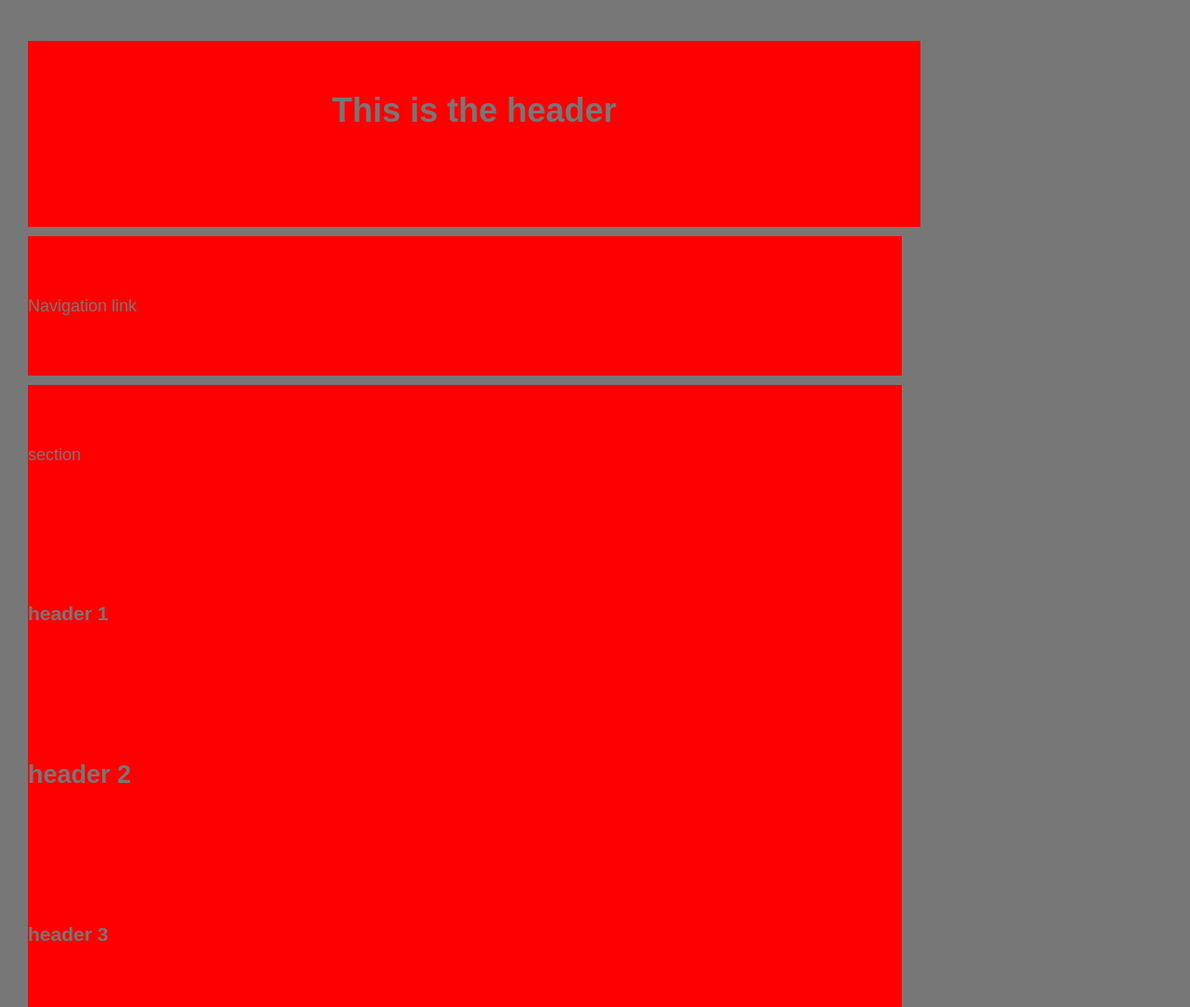
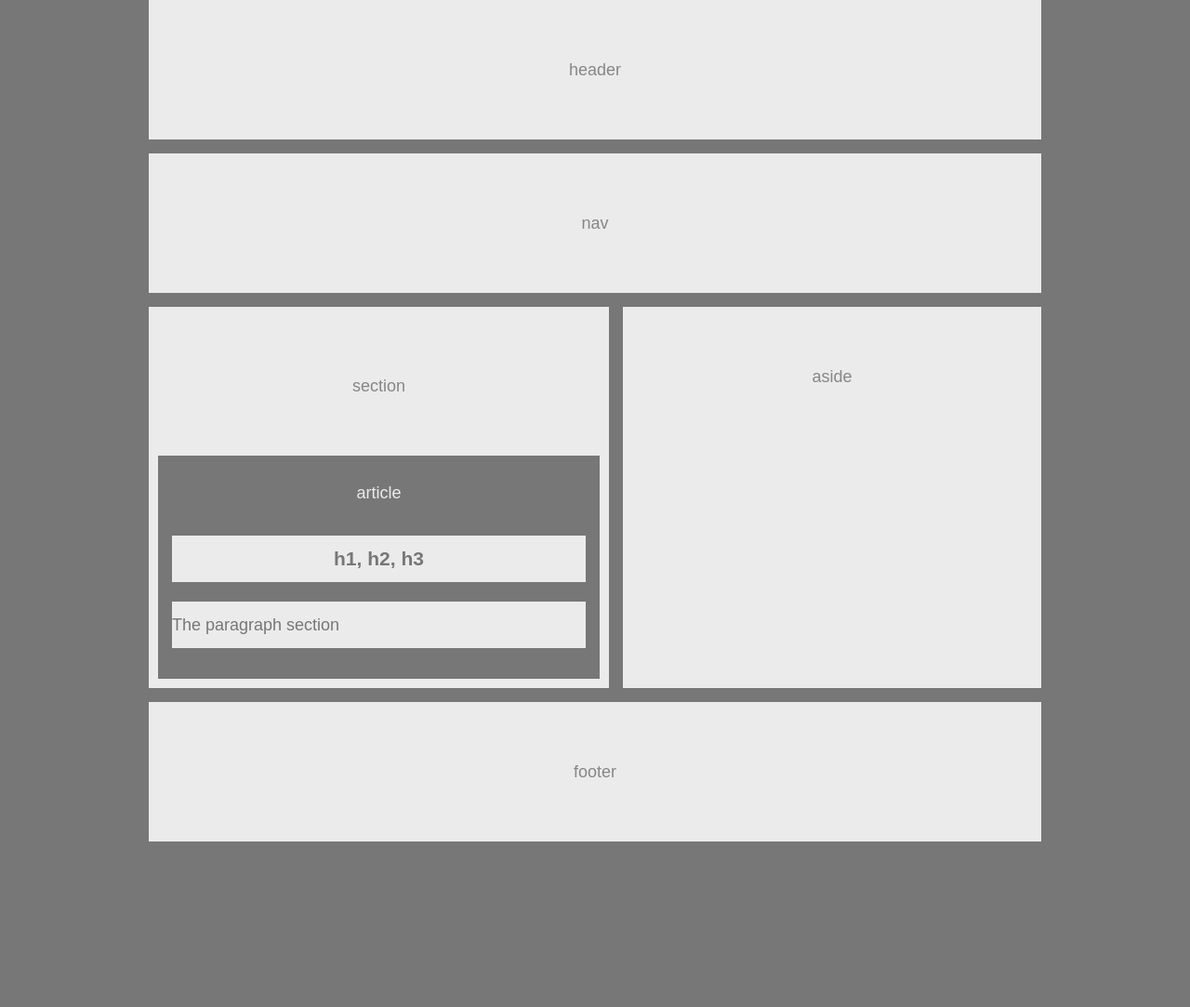
Before and after one commit to kottkej/HW-wireframe, a plain HTML site: page index.html in a window 1280 px wide. Shown: the top 1083 px of the page at 93% size. After the commit the page ends 920 px from the top, so only its background shows below. Drawn offline with Linux system fonts and the light colour scheme.

Commit message:
updaed files for review

```diff
--- a/index.html
+++ b/index.html
@@ -6,32 +6,14 @@
     <link rel="stylesheet" type="text/css" href="style.css">
 </head>
 <body>
-    <header>
-        <h1>This is the header</h1>
-    </header>
-    <nav>Navigation link</nav>
+    <header>header</header>
+    <nav>nav</nav>
     <section> section
-        <article>
-            <div>
-                <h1> header 1</h1>
-                <h2> header 2</h2>
-                <h3> header 3</h3>
-            </div>
-            <p> The paragraph section</p>
+        <article> article
+        <h1>h1, h2, h3</h1>
+        <p> The paragraph section</p>
         </article>
     </section>
-    <aside>"aside"</aside>
-    <footer>"footer"</footer>
-   <!--
-
-
-
-
-
-
-</section>
-
-
--->
-</body>
-</html>
+    <aside>aside</aside>
+   <footer>footer</footer>
+    </body>
--- a/style.css
+++ b/style.css
@@ -1,61 +1,60 @@
 body {
-    padding: 10px;
-    margin: 10px;
-    font-family: arial, helvetica neue, helvetica, sans-Serif;
+    font-family: arial, helvetica neue,
+        helvetica, sans-Serif;
     font-size: 18px;
     line-height: 150px;
     color: #777;
     background: #777;
     width: 960px;
+    margin: auto;
 }
 
 header {
-    background: red;
     width: 100%;
-    height: 200px;
+    text-align: center;
+    }
+
+header, nav, section, aside, footer
+    {
+        background-color: #ebebeb;
+        margin-bottom: 15px;
+        color: #777d;
+
+    }
+nav {
+    width:100%;
     text-align: center;
 }
-
-header, nav, section, aside {
-    background-color:red;
-    margin:10px;
+section {
+    width: 475px;
+    float: left;
+    text-align: center;
+    min-height: 390px;
+    padding: 10px;
 }
-
-/*
-Nav {
+aside {
     background: #ebebeb;
+    width: 450px;
+    float: right;
+    text-align: center;
+    height: 410px;
 }
-section {
+footer {
     background: #ebebeb;
-    width: 495px;
-    float: left;
+    clear: both;
+    text-align: center;
 }
-Aside {
-    background: #ebebeb;
-    float: right;
-}
-Footer {
-    background: #ebebeb;
-}
-a {
+article {
    color: #ebebeb;
    background-color: #777;
+   line-height: 50px;
+   padding: 15px;
 }
-h1{
+h1, p {
     color: #777;
     background: #ebebeb;
     text-align: center;
 }
 p {
-    color: #777;
-    background: #ebebeb;
+    text-align: left;
 }
-.container { width: 1024px;
-margin; 0 auto:
-}
-.clearfix::after {
-    content: " ";
-    display: block;
-    clear: both;
-  }
-*/
```
